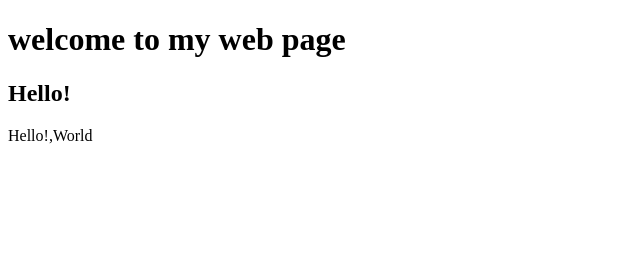
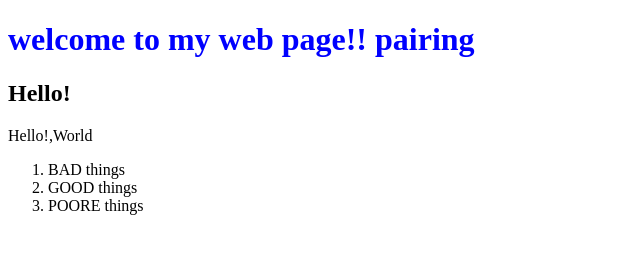
Before and after one commit to Abdullah-Quresh/hello, a plain HTML site: page index.html in a window 1280 px wide. Shown: the whole page, without its empty margins (0-640 px from the left). Drawn offline with Linux system fonts and the light colour scheme.

Commit message:
Update index.html

```diff
--- a/index.html
+++ b/index.html
@@ -4,8 +4,15 @@
     <title>HELLO</title>
     </head>
     <body>
-        <h1>welcome to my web page</h1>
+        <h1 style="color: blue;">welcome to my web page!! pairing</h1>
         <h2>Hello!</h2>
         Hello!,World
     </body>
+    <body>
+        <ol>
+            <li>BAD things</li>
+            <li>GOOD things</li>
+            <li>POORE things</li>
+        </ol>
+    </body>
 </html>
```
